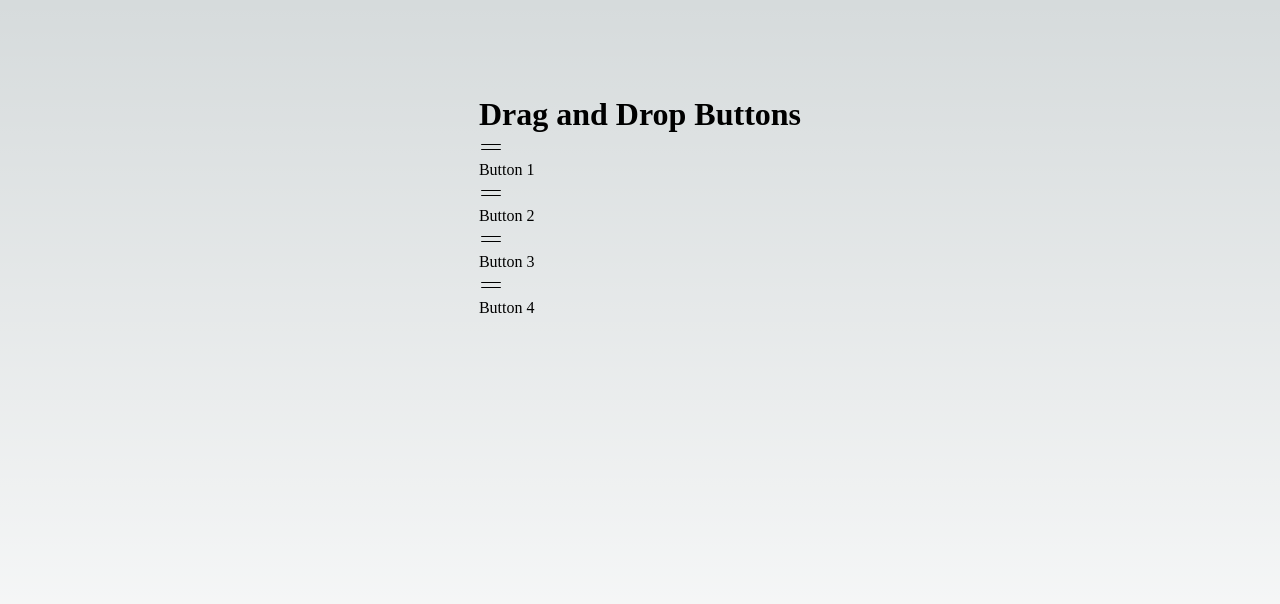
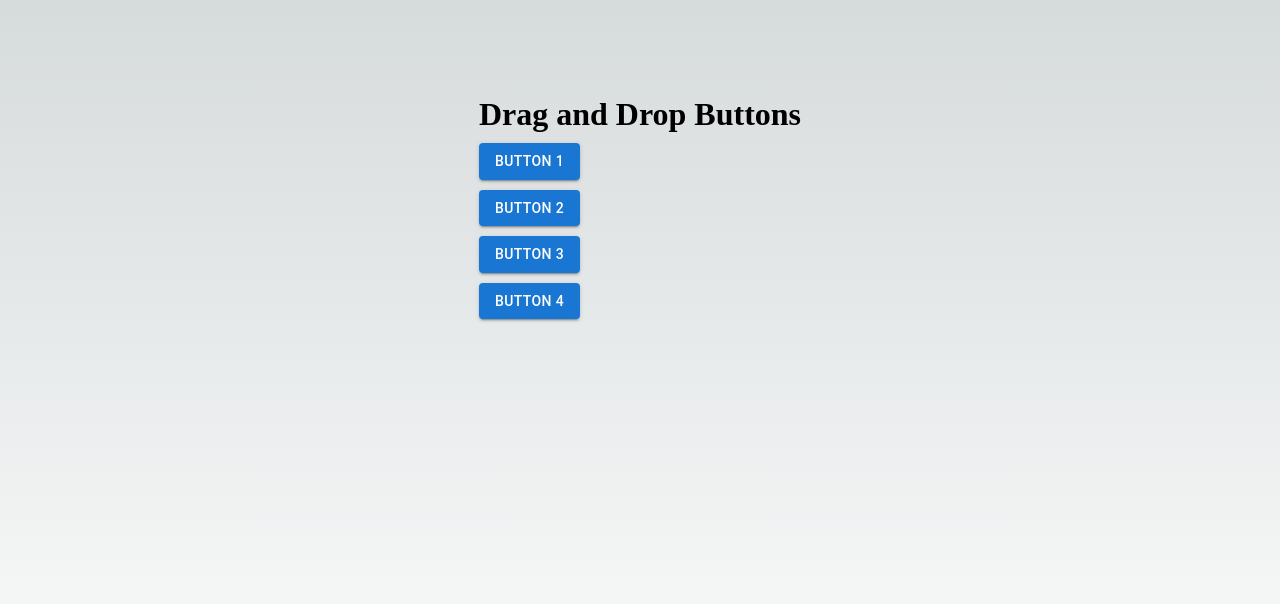
Before and after one commit to shichisan21/drag-test, a Next.js app: page / in a window 1280 px wide. Shown: the top 604 px of the page. Built offline with nearby package versions, Linux system fonts and the light colour scheme.

Commit message:
muiで実装

```diff
--- a/package.json
+++ b/package.json
@@ -9,6 +9,9 @@
     "lint": "next lint"
   },
   "dependencies": {
+    "@emotion/react": "^11.10.6",
+    "@emotion/styled": "^11.10.6",
+    "@mui/material": "^5.12.0",
     "@types/node": "18.15.11",
     "@types/react": "18.0.33",
     "@types/react-dom": "18.0.11",
--- a/src/components/DragComponent.tsx
+++ b/src/components/DragComponent.tsx
@@ -2,15 +2,16 @@ import { useState } from "react";
 import { DndProvider, useDrag, useDrop, DragSourceMonitor } from "react-dnd";
 import { HTML5Backend } from "react-dnd-html5-backend";
 import { FC } from "react";
+import Button from "@mui/material/Button";
 
 interface ButtonProps {
   id: number;
-  text: string;
   index: number;
   moveButton: (dragIndex: number, hoverIndex: number) => void;
+  text: string; // text プロパティを追加
 }
 
-const Button: FC<ButtonProps> = ({ id, text, index, moveButton }) => {
+const DraggableButton: FC<ButtonProps> = ({ id, text, index, moveButton }) => {
   const [{ isDragging }, drag] = useDrag({
     type: "button",
     item: { id, index },
@@ -40,14 +41,22 @@ const Button: FC<ButtonProps> = ({ id, text, index, moveButton }) => {
     <div
       ref={drop}
       className={`button ${isActive ? "highlight" : ""}`}
-      style={{ opacity: isDragging ? 0.5 : 1 }}
+      style={{ opacity: isDragging ? 0.5 : 1, margin: "10px 0" }}
     >
-      <div ref={drag} className='handle'>
-        <svg width='24' height='24' viewBox='0 0 24 24'>
+      <Button
+        variant='contained'
+        color='primary'
+        size='medium'
+        ref={drag}
+        className='handle'
+      >
+        {/* <div ref={drag} className='handle'>
+        <svg width='240' height='24' viewBox='0 0 24 24'>
           <path d='M 2.5 11 L 21.5 11 C 21.776142 11 22 11.223858 22 11.5 C 22 11.776142 21.776142 12 21.5 12 L 2.5 12 C 2.223858 12 2 11.776142 2 11.5 C 2 11.223858 2.223858 11 2.5 11 Z M 2.5 16 L 21.5 16 C 21.776142 16 22 16.223858 22 16.5 C 22 16.776142 21.776142 17 21.5 17 L 2.5 17 C 2.223858 17 2 16.776142 2 16.5 C 2 16.223858 2.223858 16 2.5 16 Z'></path>
         </svg>
-      </div>
-      {text}
+      </div> */}
+        {text}
+      </Button>
     </div>
   );
 };
@@ -73,12 +82,12 @@ const DragComponent = () => {
       <DndProvider backend={HTML5Backend}>
         <div className='buttons'>
           {buttons.map((button, index) => (
-            <Button
+            <DraggableButton
               key={button.id}
               id={button.id}
-              text={button.text}
               index={index}
               moveButton={moveButton}
+              text={button.text}
             />
           ))}
         </div>
--- a/src/styles/Home.module.css
+++ b/src/styles/Home.module.css
@@ -296,7 +296,6 @@
   align-items: center;
   padding: 0.5rem;
   border-radius: 0.25rem;
-  background-color: #eee;
   cursor: move;
 }
 
@@ -308,6 +307,7 @@
   cursor: move;
 }
 
-.highlight {
+.button .highlight {
+  color: aqua;
   background-color: #a00;
 }
```
Also changed, not shown: 1 other file (tests, documents, lock files or other folders).
